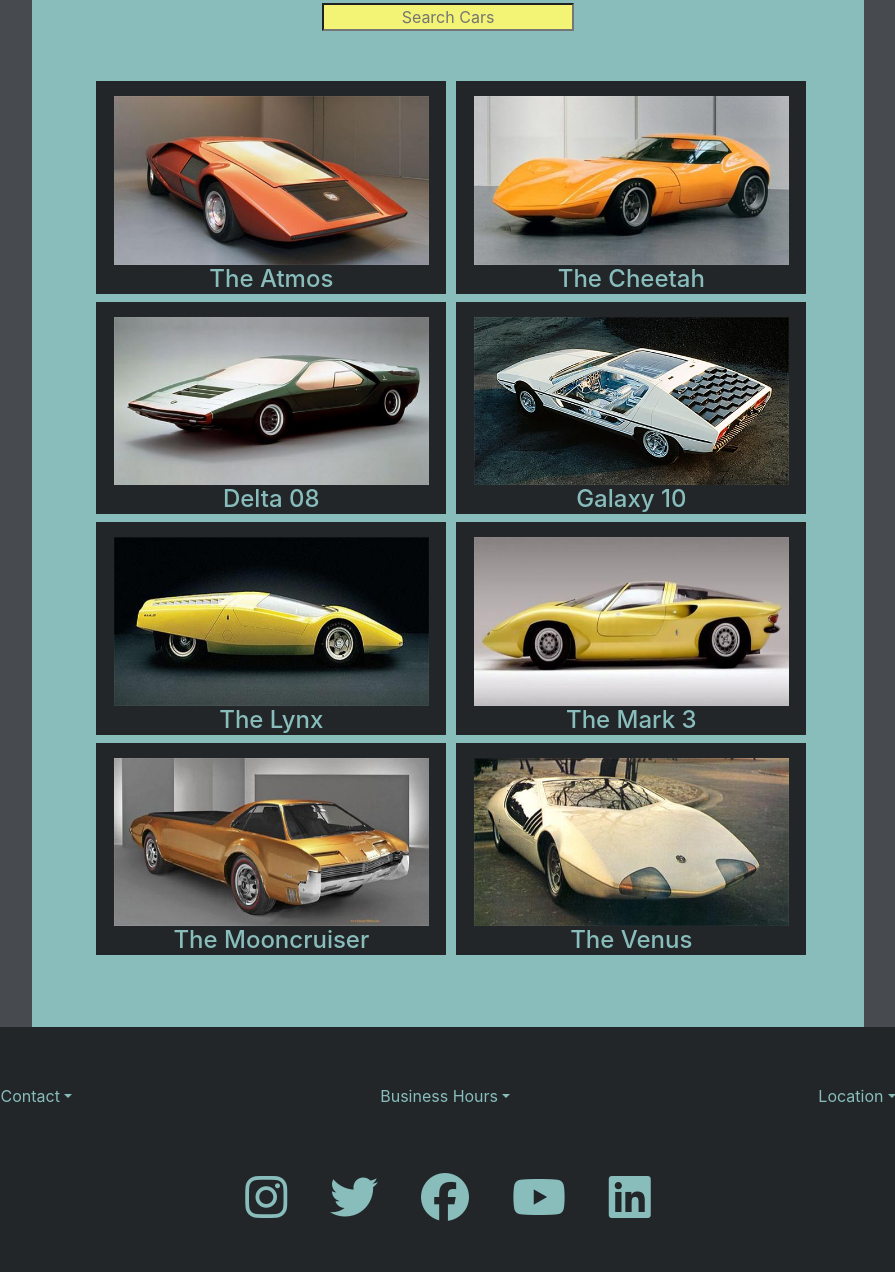
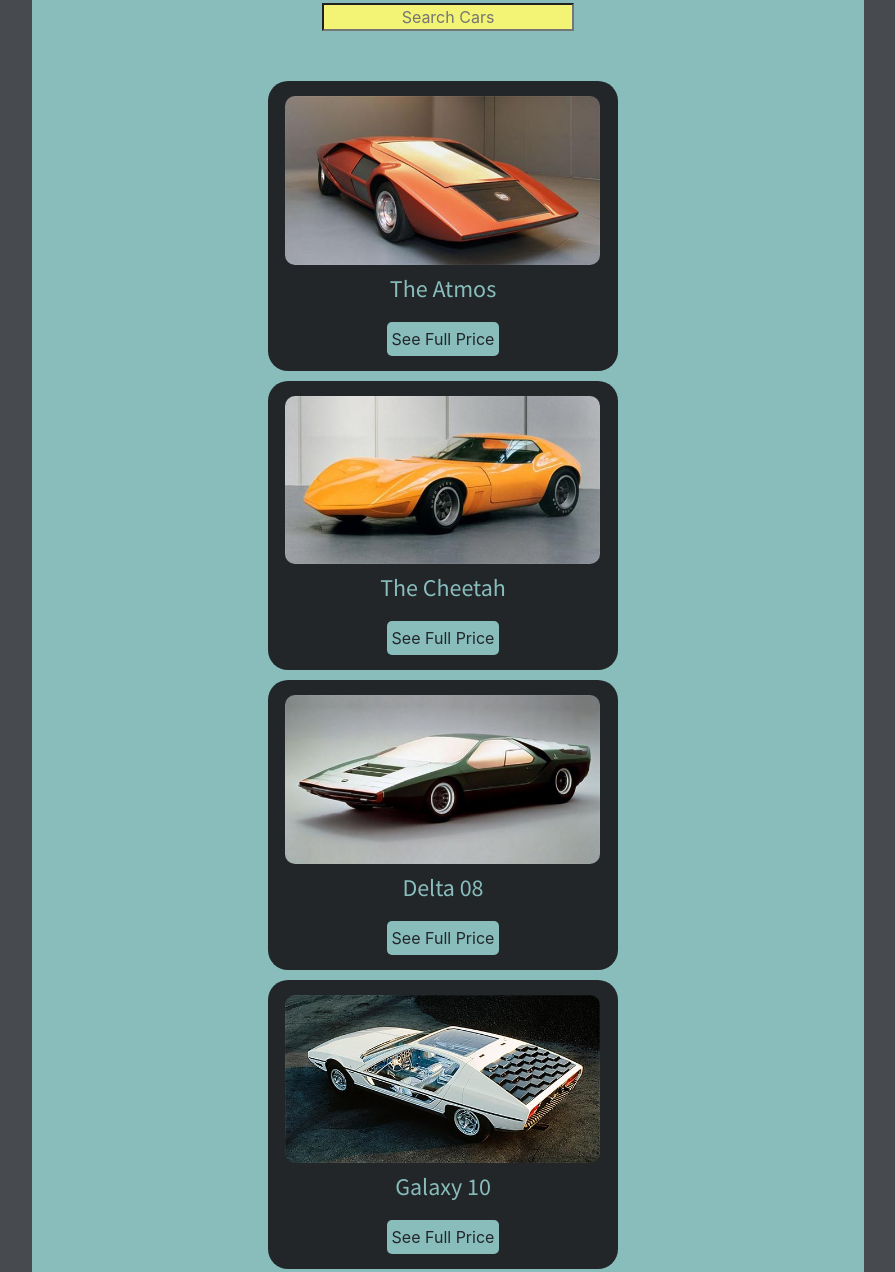
Before and after one commit to vinedsel/astro-moderne, a website: page inventory.html in a window 1280 px wide. Shown: the part 929-2201 px from the top of the page, without its empty margins (192-1087 px from the left). Drawn offline with nearby package versions, Linux system fonts and the light colour scheme; a web font is replaced by a local one.

Commit message:
Created full price button, need to reconfigure JS action and design the pop-up.

```diff
--- a/asteroid.css
+++ b/asteroid.css
@@ -294,7 +294,7 @@ input {
   justify-content: center;
   display: flex;
   flex-wrap: wrap;
-  margin-left: 1%;;
+  width: 90%;
 }
 
 div.stack {
@@ -310,6 +310,9 @@ article {
   padding-top: 15px;
   flex-wrap: wrap;
   margin-right: 10px;
+  border-radius: 20px;
+  padding-bottom: 10px;
+  margin-bottom: 10px;
 }
 
 #card {
@@ -318,11 +321,28 @@ article {
   width: 90%;
   height: auto;
   display: flex;
+  border-radius: 10px;
 }
 
 h4 {
   text-align: center;
   color: #88BDBC;
+  padding-top: 10px;
+  padding-bottom: 10px;
+  font-family: "Source Sans Pro",
+  sans-serif;
+}
+
+button {
+  margin: 0 auto;
+  display: block;
+  margin-bottom: 5px;
+  padding: 5px;
+  border-radius: 5px;
+  border-style: double;
+  border-width: 0;
+  background-color: #88BDBC;
+  color: #222629;
 }
 
 .about {
--- a/inventory.html
+++ b/inventory.html
@@ -124,6 +124,7 @@
               <h4>
                 The Atmos
               </h4>
+              <button>See Full Price</button>
             </article>
           </div>
           <div id="stack">
@@ -132,6 +133,7 @@
               <h4>
                 The Cheetah
               </h4>
+              <button>See Full Price</button>
             </article>
           </div>
           <div id="stack">
@@ -140,6 +142,7 @@
               <h4>
                 Delta 08
               </h4>
+              <button>See Full Price</button>
             </article>
           </div>
           <div id="stack">
@@ -148,6 +151,7 @@
               <h4>
                 Galaxy 10
               </h4>
+              <button>See Full Price</button>
             </article>
           </div>
           <div id="stack">
@@ -156,6 +160,7 @@
               <h4>
                 The Lynx
               </h4>
+              <button>See Full Price</button>
             </article>
           </div>
           <div id="stack">
@@ -164,6 +169,7 @@
               <h4>
                 The Mark 3
               </h4>
+              <button>See Full Price</button>
             </article>
           </div>
           <div id="stack">
@@ -172,6 +178,7 @@
               <h4>
                 The Mooncruiser
               </h4>
+              <button>See Full Price</button>
             </article>
           </div>
           <div id="stack">
@@ -180,6 +187,7 @@
               <h4>
                 The Venus
               </h4>
+              <button>See Full Price</button>
             </article>
           </div>
        </div>
```
